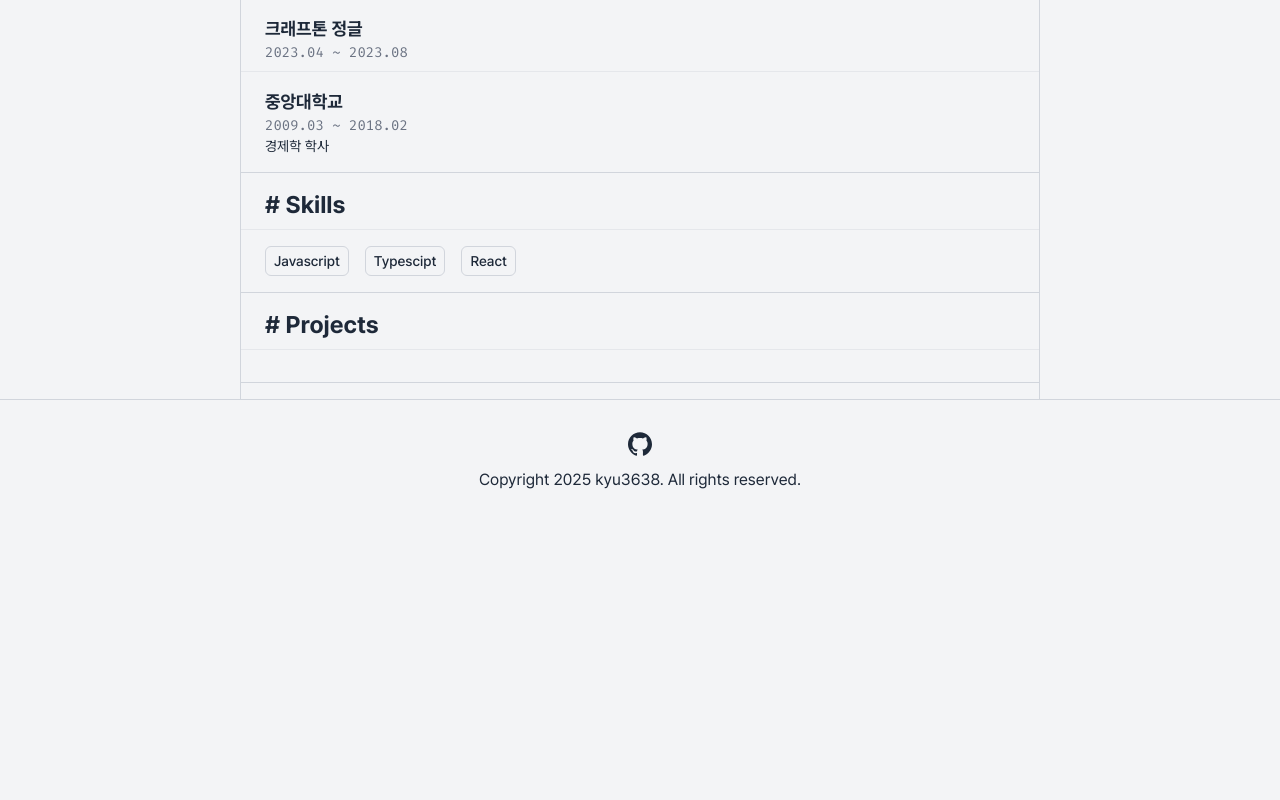
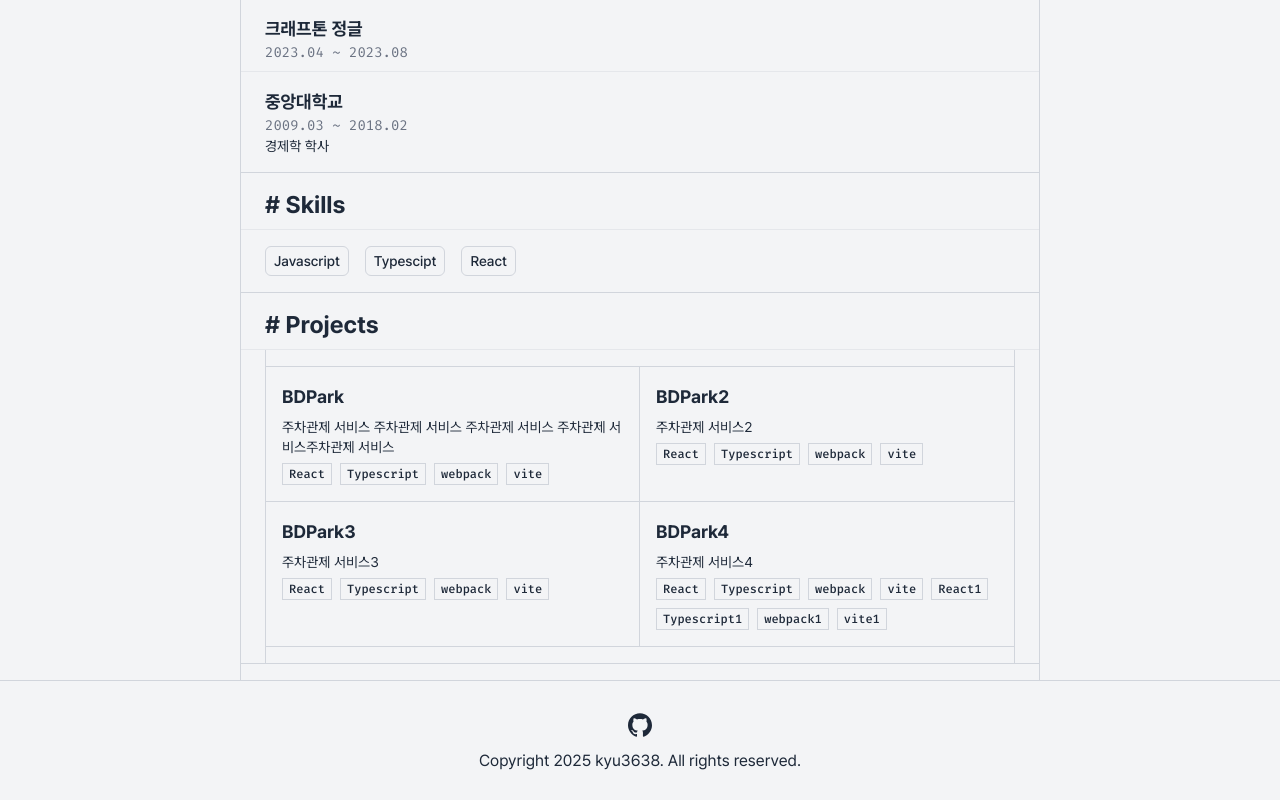
Before and after one commit to kyu3638/kyu-blog, a Next.js app: page /resume in a window 1280 px wide. Shown: the part 875-1675 px from the top of the page. Before the commit the page ends 1394 px from the top, so only its background shows below. Built offline with nearby package versions, Linux system fonts and the light colour scheme.

Commit message:
feat. 프로젝트 관련 컴포넌트, 타입 분리

```diff
--- a/src/app/resume/page.tsx
+++ b/src/app/resume/page.tsx
@@ -1,3 +1,4 @@
+import { Project } from "@/components/resume/project";
 import Link from "next/link";
 import { HTMLAttributes } from "react";
 
@@ -107,7 +108,11 @@ const ResumePage = () => {
         <h2 className="-mx-6 border-b border-gray-200 px-6 pb-2 text-2xl font-bold">
           # Projects
         </h2>
-        <div className="pt-4 text-sm"></div>
+        <Project.Container>
+          {mockProjectList.map((project) => {
+            return <Project.Item {...project} key={project.title} />;
+          })}
+        </Project.Container>
       </Section>
     </div>
   );
@@ -129,3 +134,36 @@ const Section = ({
     </section>
   );
 };
+
+const mockProjectList = [
+  {
+    title: "BDPark",
+    description:
+      "주차관제 서비스 주차관제 서비스 주차관제 서비스 주차관제 서비스주차관제 서비스",
+    skillList: ["React", "Typescript", "webpack", "vite"],
+  },
+  {
+    title: "BDPark2",
+    description: "주차관제 서비스2",
+    skillList: ["React", "Typescript", "webpack", "vite"],
+  },
+  {
+    title: "BDPark3",
+    description: "주차관제 서비스3",
+    skillList: ["React", "Typescript", "webpack", "vite"],
+  },
+  {
+    title: "BDPark4",
+    description: "주차관제 서비스4",
+    skillList: [
+      "React",
+      "Typescript",
+      "webpack",
+      "vite",
+      "React1",
+      "Typescript1",
+      "webpack1",
+      "vite1",
+    ],
+  },
+];
--- /dev/null
+++ b/src/components/resume/project.tsx
@@ -0,0 +1,33 @@
+import { Project as ProjectType } from "@/config/types/resume";
+import { ReactNode } from "react";
+
+const Container = ({ children }: { children: ReactNode }) => {
+  return (
+    <div className="-mb-4 grid grid-cols-1 border-r border-l border-gray-300 pt-4 pb-4 text-sm lg:grid-cols-2 [&>*]:border-b [&>*:nth-child(-n+1)]:border-t lg:[&>*:nth-child(-n+2)]:border-t lg:[&>*:nth-child(odd)]:border-r">
+      {children}
+    </div>
+  );
+};
+
+const Item = ({ title, description, skillList }: ProjectType) => {
+  return (
+    <div className="flex flex-col gap-y-1.5 border-gray-300 p-4">
+      <h3 className="text-lg font-bold">{title}</h3>
+      <div>{description}</div>
+      <div className="flex flex-wrap gap-2">
+        {skillList.map((skill) => {
+          return (
+            <span
+              key={skill}
+              className="font-fira-mono border border-gray-300 px-1.5 py-0.5 text-xs font-medium"
+            >
+              {skill}
+            </span>
+          );
+        })}
+      </div>
+    </div>
+  );
+};
+
+export const Project = { Container, Item };
--- /dev/null
+++ b/src/config/types/resume.ts
@@ -0,0 +1,5 @@
+export type Project = {
+  title: string;
+  description: string;
+  skillList: string[];
+};
```
